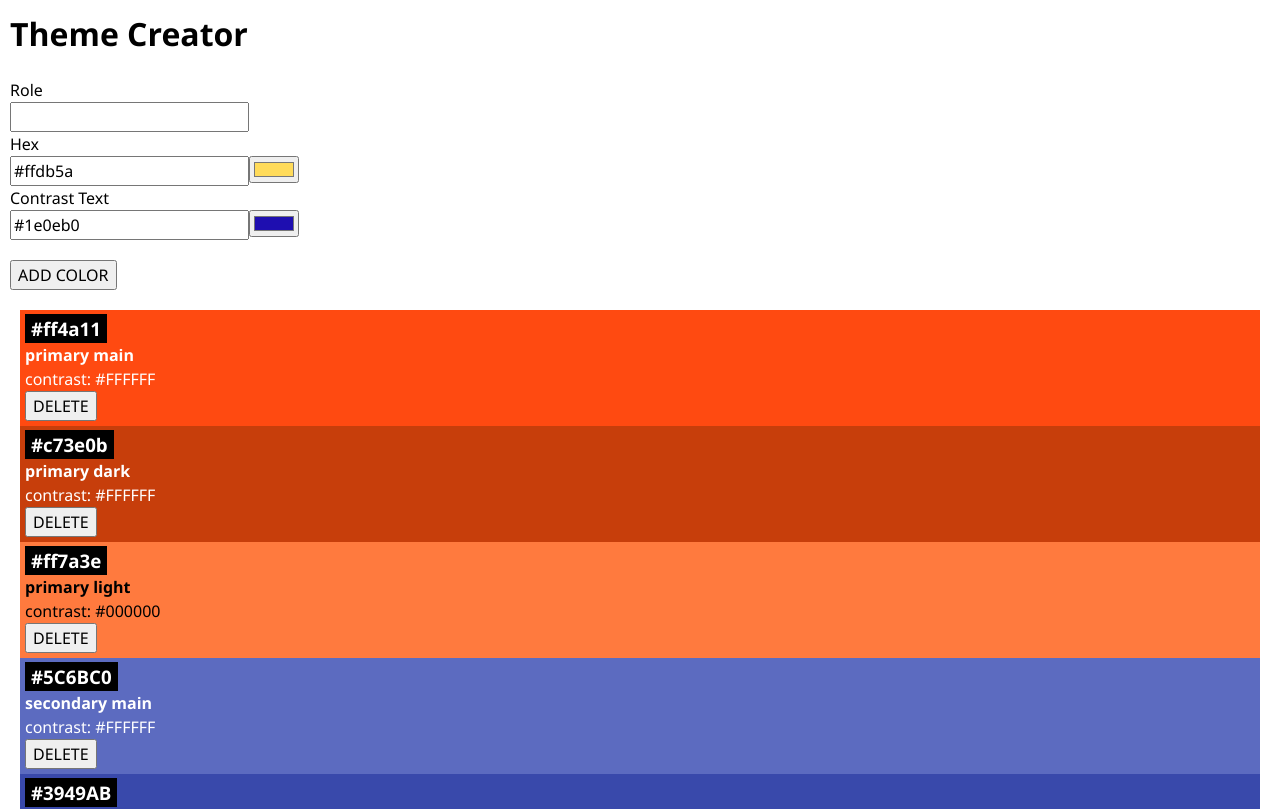
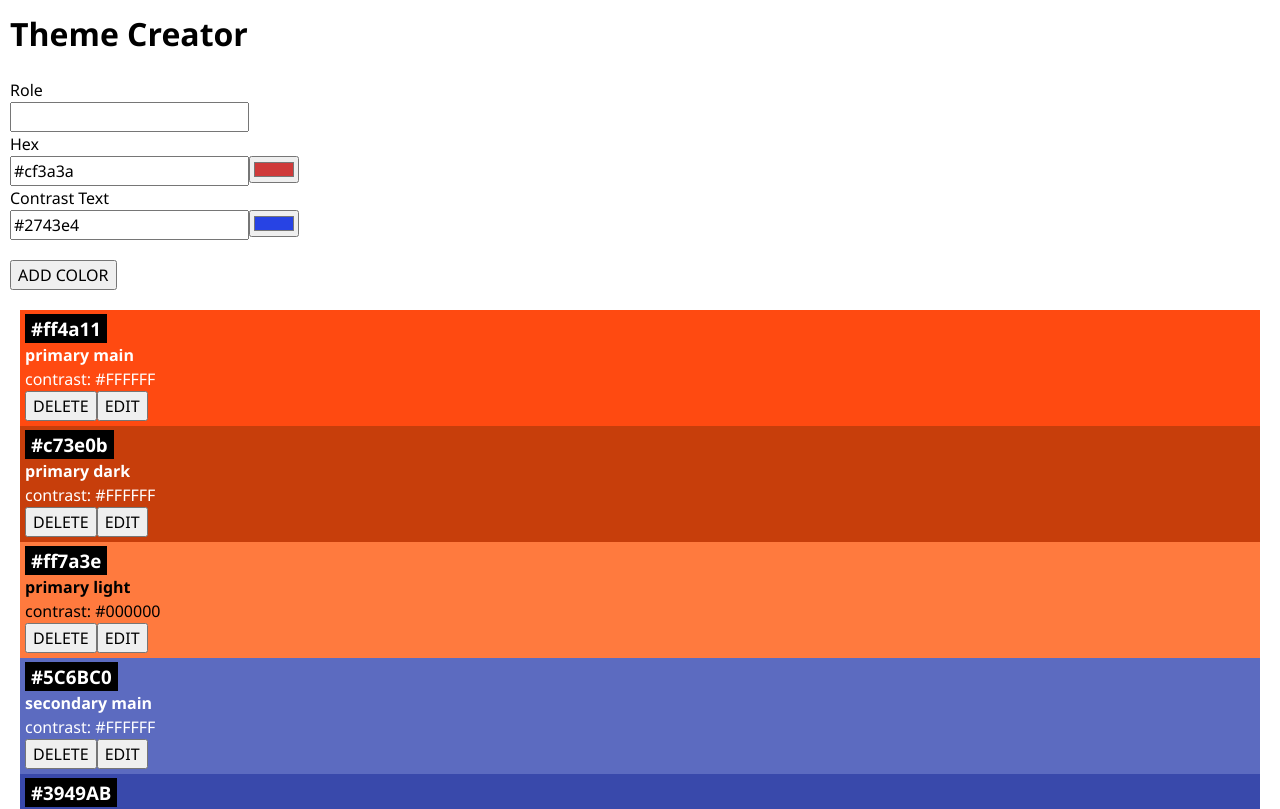
Before and after one commit to annaschemmel/project-4_theme-creator, a React (Vite) app: page / in a window 1280 px wide. Shown: the top 809 px of the page. Built offline with nearby package versions, Linux system fonts and the light colour scheme.

Commit message:
Add: edit button

```diff
--- a/src/App.jsx
+++ b/src/App.jsx
@@ -33,9 +33,6 @@ function App() {
     setColors(colors.filter((color) => color.id != deleteID));
   }
 
-  // SHOW MESSAGE TO ADD COLOURS WHEN LIST IS EMPTY
-  // -------------
-
   // return function
   //-------------
   return (
@@ -46,6 +43,7 @@ function App() {
         <p className="color-card-headline">Add more colors</p>
       )}
       {colors.map((color) => {
+        console.log(color);
         return (
           <Color
             key={color.id}
--- a/src/Components/Color/Color.jsx
+++ b/src/Components/Color/Color.jsx
@@ -1,9 +1,11 @@
 import "./Color.css";
 import { useState } from "react";
+import Colorform from "./ColorForm";
 
 export default function Color({ color, onDeleteColor, id }) {
   //console.log("Find Issue 1");
-  const [isVisible, setIsVisible] = useState(true);
+  const [isVisible, setIsVisible] = useState("default");
+  console.log(isVisible);
 
   return (
     <div
@@ -16,17 +18,32 @@ export default function Color({ color, onDeleteColor, id }) {
       <h3 className="color-card-headline">{color.hex}</h3>
       <h4>{color.role}</h4>
       <p>contrast: {color.contrastText}</p>
-      {isVisible && (
-        <button onClick={() => setIsVisible(!isVisible)}>Delete</button>
+
+      {/* we have 3 states here that we want to switch between
+       (default - only infos and buttons, delete - cancel and delete button, edit - input fields and confirm button) */}
+
+      {isVisible === "default" && (
+        <>
+          <button onClick={() => setIsVisible("delete")}>Delete</button>
+          <button onClick={() => setIsVisible("edit")}>Edit</button>
+        </>
       )}
-      {!isVisible && (
-        <div>
+
+      {isVisible === "delete" && (
+        <>
           <p className="color-card-headline">Really delete?</p>
-          <button onClick={() => setIsVisible(!isVisible)}>Cancel</button>
+          <button onClick={() => setIsVisible("default")}>Cancel</button>
           <button title="delete movie" onClick={() => onDeleteColor(id)}>
             Delete
           </button>
-        </div>
+        </>
+      )}
+
+      {isVisible === "edit" && (
+        <>
+          <Colorform defaultValue={color} />
+          <button onClick={() => setIsVisible("default")}>Cancel</button>
+        </>
       )}
     </div>
   );
--- a/src/Components/Color/ColorForm.jsx
+++ b/src/Components/Color/ColorForm.jsx
@@ -2,7 +2,10 @@
 import ColorInput from "./ColorInput";
 //import Color from "./Color";
 
-export default function Colorform({ onAddColor }) {
+export default function Colorform({
+  onAddColor,
+  defaultValue = { hex: "#cf3a3a", contrastText: "#2743e4" },
+}) {
   function handleSubmit(event) {
     event.preventDefault();
     console.log("submitted form");
@@ -22,10 +25,13 @@ export default function Colorform({ onAddColor }) {
       <input type="text" name="role" required />
 
       <label htmlFor="hex">Hex</label>
-      <ColorInput name="hex" defaultValue="#ffdb5a" />
+      <ColorInput name="hex" defaultValue={defaultValue.hex} />
 
       <label htmlFor="contrastText">Contrast Text</label>
-      <ColorInput name="contrastText" defaultValue="#1e0eb0" />
+      <ColorInput
+        name="contrastText"
+        defaultValue={defaultValue.contrastText}
+      />
 
       <button type="submit">Add color</button>
     </form>
```
